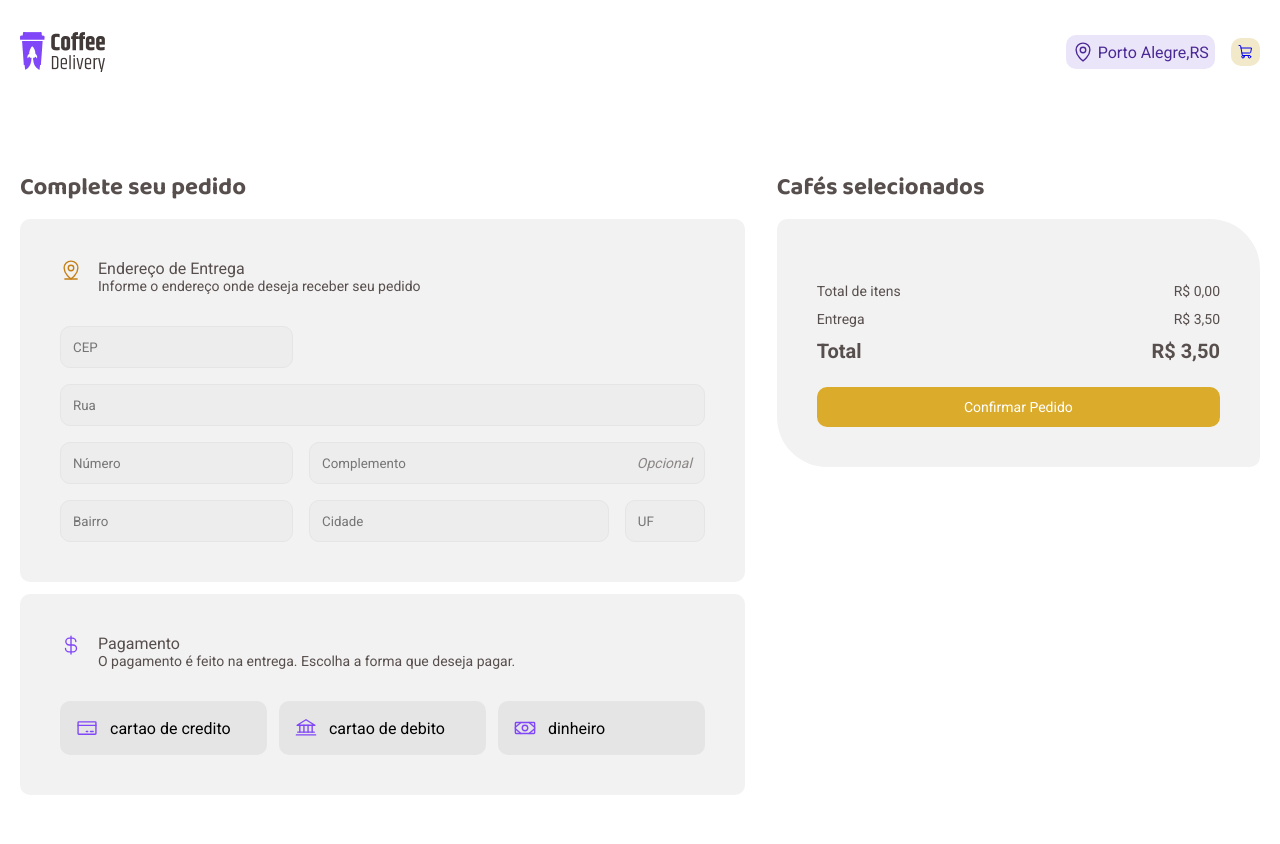
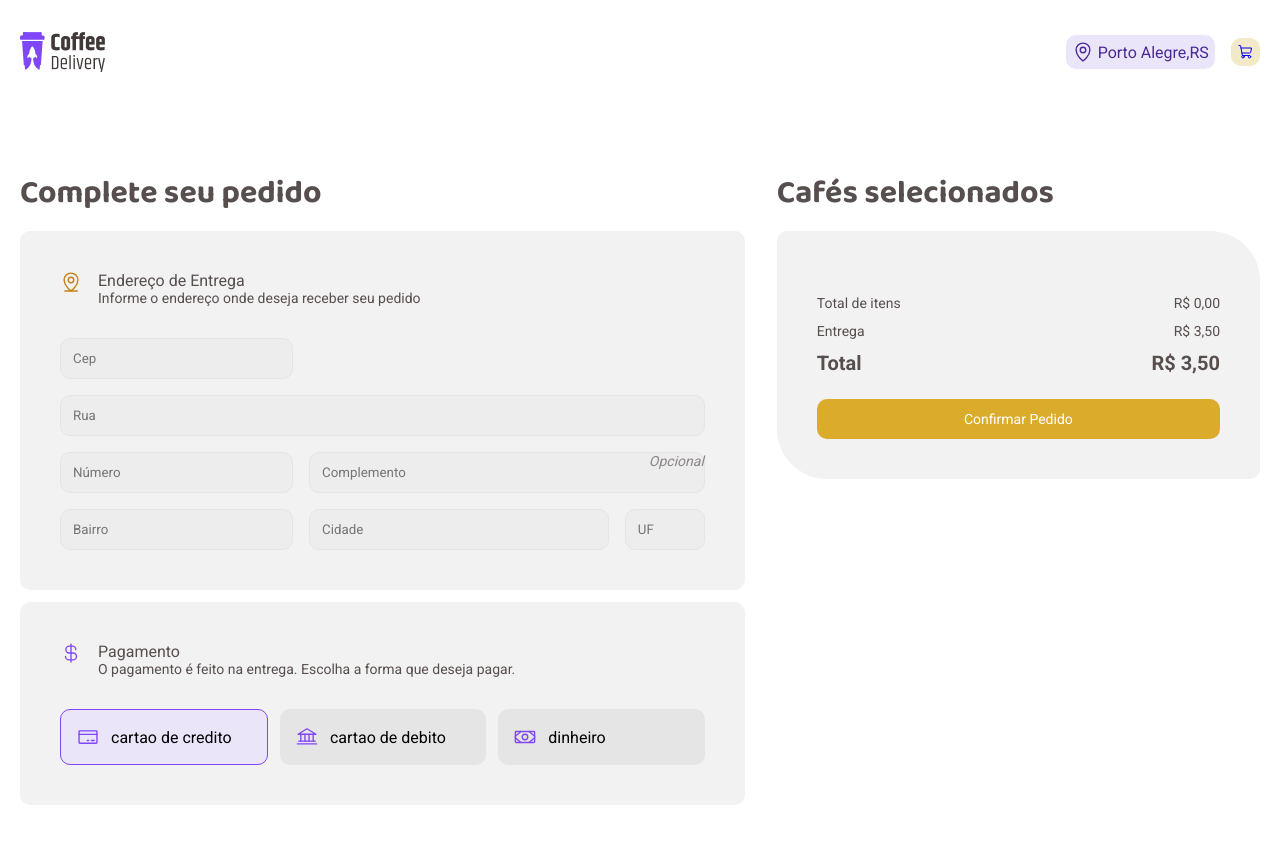
Before and after one commit to brunomaruya/coffee-delievery, a React (Vite) app: page /CheckOut in a window 1280 px wide. Shown: the top 844 px of the page. Built offline with nearby package versions, Linux system fonts and the light colour scheme.

Commit message:
everything

```diff
--- a/package.json
+++ b/package.json
@@ -10,12 +10,15 @@
     "lint": "eslint src --ext .ts,.tsx"
   },
   "dependencies": {
+    "@hookform/resolvers": "^2.9.9",
     "@rocketseat/eslint-config": "^1.1.3",
     "phosphor-react": "^1.4.1",
     "react": "^18.2.0",
     "react-dom": "^18.2.0",
+    "react-hook-form": "^7.38.0",
     "react-router-dom": "^6.4.1",
-    "styled-components": "^5.3.6"
+    "styled-components": "^5.3.6",
+    "yup": "^0.32.11"
   },
   "devDependencies": {
     "@types/node": "^18.8.0",
--- a/src/pages/CheckOut/Components/CoffeeCard/index.tsx
+++ b/src/pages/CheckOut/Components/CoffeeCard/index.tsx
@@ -1,4 +1,3 @@
-import { Trash } from 'phosphor-react'
 import {
   CoffeeCardContainer,
   CoffeeCardWrapper,
@@ -12,7 +11,7 @@ import { useCoffee } from '../../../../context/CoffeeContext'
 import { formatCurrency } from '../../../../utilities/formatCurrency'
 import coffeeItems from '../../../../data/coffeeItems.json'
 
-export const CoffeeCard = () => {
+export const CoffeeCard = ({ error, handleSubmit }) => {
   const { coffees } = useCoffee()
   const totalDeItens = coffees.reduce((total, coffee) => {
     const coffeeInCart = coffeeItems.find((c) => c.id === coffee.id)
@@ -45,7 +44,10 @@ export const CoffeeCard = () => {
             <span>{`R$ ${formatCurrency(total)}`}</span>
           </div>
         </BillContainer>
-        <ConfirmButton href="/Success">Confirmar Pedido</ConfirmButton>
+        {error && <p>Error message here</p>}
+        <ConfirmButton type="submit" onClick={handleSubmit}>
+          Confirmar Pedido
+        </ConfirmButton>
       </CoffeeCardWrapper>
     </CoffeeCardContainer>
   )
--- a/src/pages/CheckOut/Components/CoffeeForm/index.tsx
+++ b/src/pages/CheckOut/Components/CoffeeForm/index.tsx
@@ -4,7 +4,11 @@ import {
   CreditCard,
   Bank,
   Money,
+  SelectionForeground,
 } from 'phosphor-react'
+import { useState } from 'react'
+import { useForm } from 'react-hook-form'
+
 import {
   AdressContainer,
   InputsContainer,
@@ -12,9 +16,22 @@ import {
   PayMethodWrapper,
   PayMethod,
   CoffeeFormContainer,
+  StyledInput,
 } from './styels'
 
-export const CoffeeForm = () => {
+const cardSelect = {
+  border: '1px solid var(--purple)',
+  background: 'var(--purple-light)',
+}
+
+const styles = {
+  inputOnFocus: { border: '1px solid var(--yellow-dark)' },
+  inputOnBlur: { background: '#4b6cd5' },
+}
+export const CoffeeForm = ({ state, handleInput }) => {
+  const [selected, setSelected] = useState(0)
+  const [focus, setFocus] = useState(-1)
+
   return (
     <CoffeeFormContainer>
       <h1>Complete seu pedido</h1>
@@ -27,28 +44,104 @@ export const CoffeeForm = () => {
           </div>
         </header>
         <InputsContainer>
-          <div className="input cep">
-            <input type="text" placeholder="CEP" />
+          <div
+            className="input cep"
+            style={{ ...(focus === 0 && styles.inputOnFocus) }}
+          >
+            <StyledInput
+              type="text"
+              placeholder="Cep"
+              name="cep"
+              value={state.cep}
+              onChange={handleInput}
+              onClick={() => setFocus(0)}
+              onBlur={() => setFocus(-1)}
+            />
           </div>
-          <div className="input rua">
-            <input type="text" placeholder="Rua" />
+          <div
+            className="input rua"
+            style={{ ...(focus === 1 && styles.inputOnFocus) }}
+          >
+            <StyledInput
+              type="text"
+              placeholder="Rua"
+              name="rua"
+              value={state.rua}
+              onChange={handleInput}
+              onClick={() => setFocus(1)}
+              onBlur={() => setFocus(-1)}
+            />
           </div>
-          <div className="input numero">
-            <input type="text" placeholder="Número" />
+          <div
+            className="input numero"
+            style={{ ...(focus === 2 && styles.inputOnFocus) }}
+          >
+            <StyledInput
+              type="text"
+              placeholder="Número"
+              name="numero"
+              value={state.numero}
+              onChange={handleInput}
+              onClick={() => setFocus(2)}
+              onBlur={() => setFocus(-1)}
+            />
           </div>
-          <div className="input complemento">
-            <input type="text" placeholder="Complemento" />
+          <div
+            className="input complemento"
+            style={{ ...(focus === 3 && styles.inputOnFocus) }}
+          >
+            <StyledInput
+              type="text"
+              placeholder="Complemento"
+              name="complemento"
+              value={state.complemento}
+              onChange={handleInput}
+              onClick={() => setFocus(3)}
+              onBlur={() => setFocus(-1)}
+            />
             <span>Opcional</span>
           </div>
-          <div className="input bairro">
-            <input type="text" placeholder="Bairro" />
+          <div
+            className="input bairro"
+            style={{ ...(focus === 4 && styles.inputOnFocus) }}
+          >
+            <StyledInput
+              type="text"
+              placeholder="Bairro"
+              name="bairro"
+              value={state.bairro}
+              onChange={handleInput}
+              onClick={() => setFocus(4)}
+              onBlur={() => setFocus(-1)}
+            />
           </div>
-          <div className="input cidade">
-            {' '}
-            <input type="text" placeholder="Cidade" />
+          <div
+            className="input cidade"
+            style={{ ...(focus === 5 && styles.inputOnFocus) }}
+          >
+            <StyledInput
+              type="text"
+              placeholder="Cidade"
+              name="cidade"
+              value={state.cidade}
+              onChange={handleInput}
+              onClick={() => setFocus(5)}
+              onBlur={() => setFocus(-1)}
+            />
           </div>
-          <div className="input uf">
-            <input type="text" placeholder="UF" />
+          <div
+            className="input uf"
+            style={{ ...(focus === 6 && styles.inputOnFocus) }}
+          >
+            <StyledInput
+              type="text"
+              placeholder="UF"
+              name="uf"
+              value={state.uf}
+              onChange={handleInput}
+              onClick={() => setFocus(6)}
+              onBlur={() => setFocus(-1)}
+            />
           </div>
         </InputsContainer>
       </AdressContainer>
@@ -63,14 +156,23 @@ export const CoffeeForm = () => {
           </div>
         </header>
         <PayMethodWrapper>
-          <PayMethod>
+          <PayMethod
+            style={{ ...(selected === 0 && cardSelect) }}
+            onClick={() => setSelected(0)}
+          >
             <CreditCard />
             <span>cartao de credito</span>
           </PayMethod>
-          <PayMethod>
+          <PayMethod
+            style={{ ...(selected === 1 && cardSelect) }}
+            onClick={() => setSelected(1)}
+          >
             <Bank /> <span>cartao de debito</span>
           </PayMethod>
-          <PayMethod>
+          <PayMethod
+            style={{ ...(selected === 2 && cardSelect) }}
+            onClick={() => setSelected(2)}
+          >
             <Money /> <span>dinheiro</span>
           </PayMethod>
         </PayMethodWrapper>
--- a/src/pages/CheckOut/Components/CoffeeForm/styels.ts
+++ b/src/pages/CheckOut/Components/CoffeeForm/styels.ts
@@ -33,7 +33,6 @@ export const InputsContainer = styled.div`
   gap: 1rem;
 
   .input {
-    padding: 0.75rem;
     background: var(--base-input);
     color: var(--base-label);
     font-size: 0.875rem;
@@ -61,12 +60,6 @@ export const InputsContainer = styled.div`
     }
     &.uf {
       grid-area: uf;
-    }
-    input {
-      width: 100%;
-      background: transparent;
-      border: none;
-      outline: none;
     }
     span {
       font-style: italic;
@@ -106,3 +99,11 @@ export const PayMethod = styled.div`
     background: var(--base-hover);
   }
 `
+export const StyledInput = styled.input`
+  width: 100%;
+  height: 100%;
+  padding: 0.75rem;
+  background: transparent;
+  border: none;
+  outline: none;
+`
--- a/src/pages/CheckOut/index.tsx
+++ b/src/pages/CheckOut/index.tsx
@@ -1,13 +1,38 @@
+import { useState } from 'react'
 import { CoffeeCard } from './Components/CoffeeCard'
 import { CoffeeForm } from './Components/CoffeeForm'
 
 import { CheckOutContainer } from './styles'
 
 export const CheckOut = () => {
+  const initialState = {
+    cep: '',
+    rua: '',
+    numero: '',
+    complemento: '',
+    bairro: '',
+    cidade: '',
+    uf: '',
+  }
+
+  const [state, setState] = useState(initialState)
+  const [error, setError] = useState('')
+  const handleSubmit = (e) => {
+    e.preventDefault()
+    console.log(state)
+    window.location.assign('/success')
+  }
+  const handleInput = (e) => {
+    const inputName = e.currentTarget.name
+    const inputValue = e.currentTarget.value
+
+    setState((prev) => ({ ...prev, [inputName]: inputValue }))
+  }
+
   return (
     <CheckOutContainer>
-      <CoffeeForm />
-      <CoffeeCard />
+      <CoffeeForm state={state} handleInput={handleInput} />
+      <CoffeeCard error={error} handleSubmit={handleSubmit} />
     </CheckOutContainer>
   )
 }
--- a/src/pages/CheckOut/styles.ts
+++ b/src/pages/CheckOut/styles.ts
@@ -1,6 +1,6 @@
 import styled from 'styled-components'
 
-export const CheckOutContainer = styled.section`
+export const CheckOutContainer = styled.form`
   width: var(--width);
   display: grid;
   grid-template-columns: 3fr 2fr;
```
Also changed, not shown: 1 other file (tests, documents, lock files or other folders).
